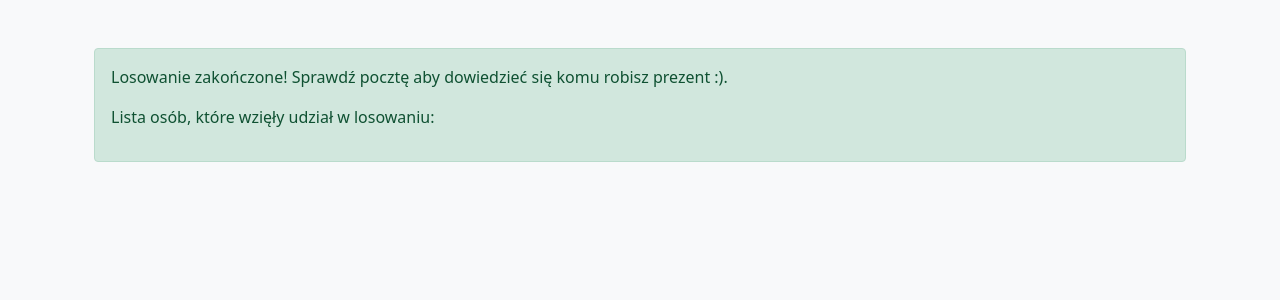
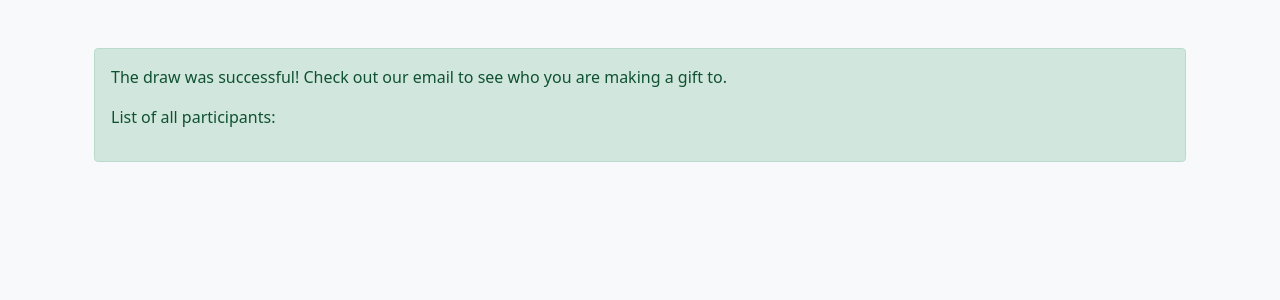
Before and after one commit to annasont/secret_santa, a Django app: page /drawing-result/ in a window 1280 px wide. Shown: the part 56-356 px from the top of the page. Run offline with Django 3.2, Linux system fonts and the light colour scheme.

Commit message:
translated drawing-result.html to english

```diff
--- a/draw/templates/draw/drawing-result.html
+++ b/draw/templates/draw/drawing-result.html
@@ -2,8 +2,8 @@
 {% block content %}
     <div class="container pt-5">
         <div class="alert alert-success">
-            <p>Losowanie zakończone! Sprawdź pocztę aby dowiedzieć się komu robisz prezent :).</p>
-            <p> Lista osób, które wzięły udział w losowaniu:
+            <p> The draw was successful! Check out our email to see who you are making a gift to.</p>
+            <p> List of all participants:
             {% for name in request.session.participants %}
                 <p>{{ name }}</p>
             {% endfor %}
```
